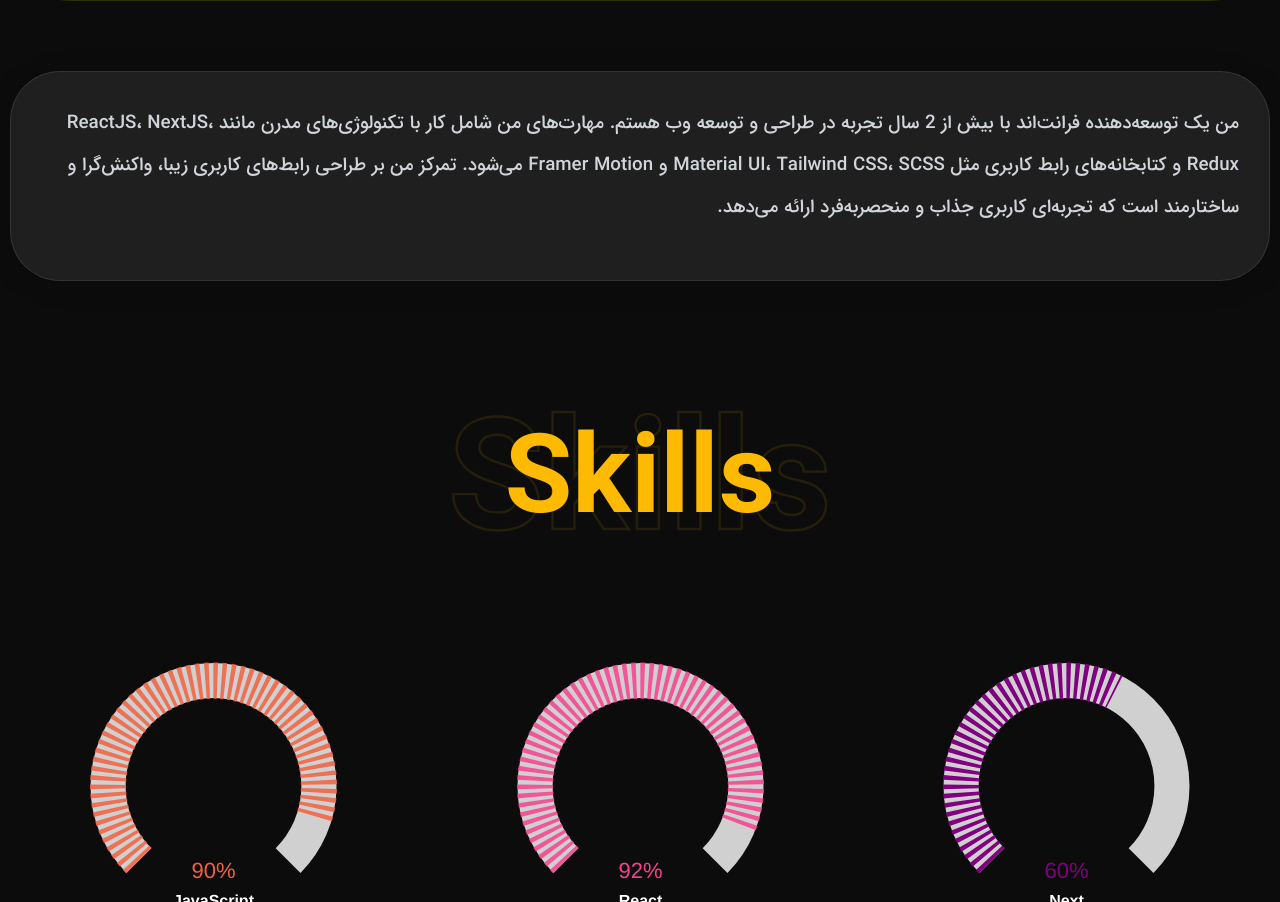
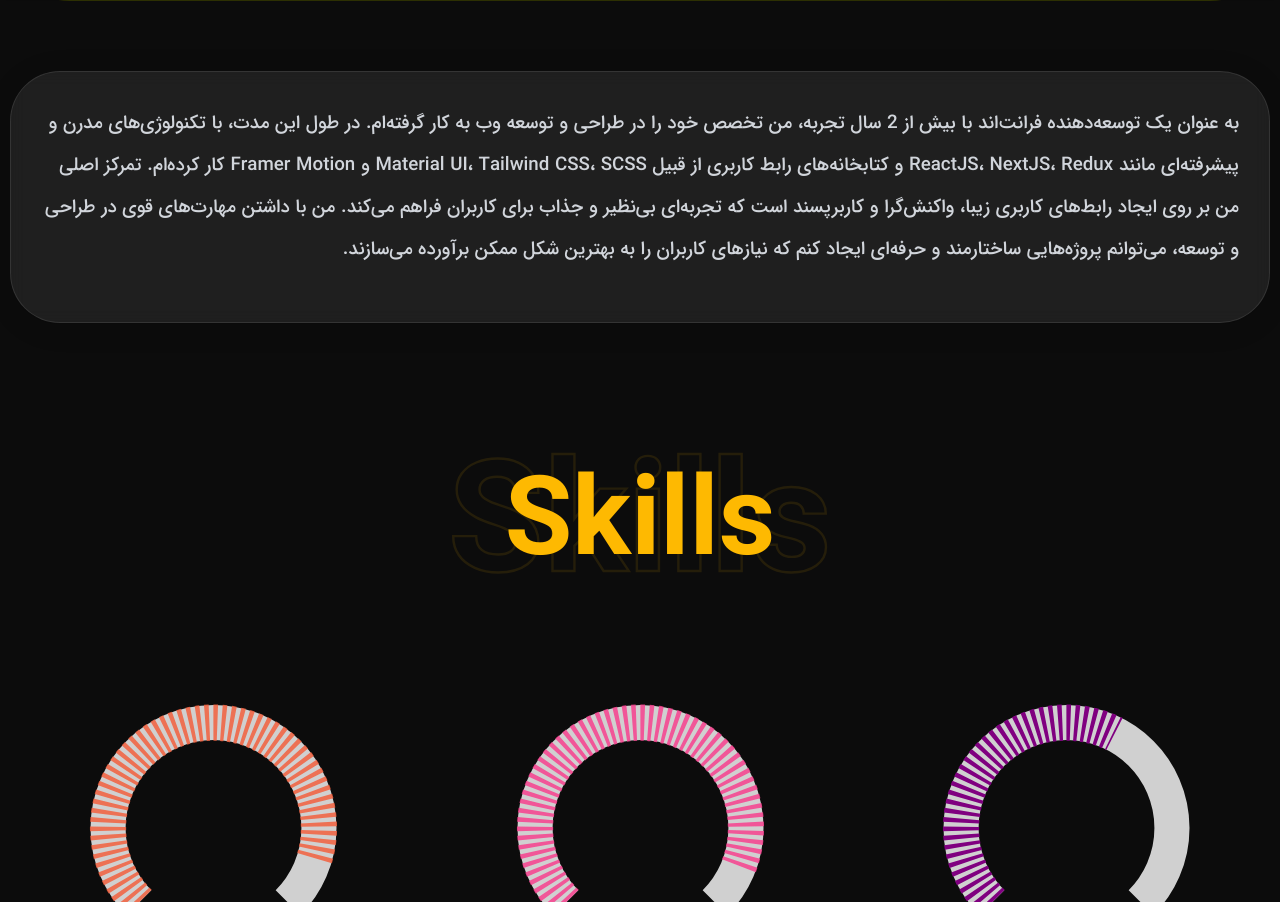
Before and after one commit to Fer-Feri/myPortfolio, a React (Vite) app: page / in a window 1280 px wide. Shown: the part 2123-3025 px from the top of the page. Built offline with nearby package versions, Linux system fonts and the light colour scheme.

Commit message:
edit about me text

```diff
--- a/src/components/AboutMe.jsx
+++ b/src/components/AboutMe.jsx
@@ -240,12 +240,15 @@ const AboutMe = () => {
             transition={{ duration: 1 }}
             viewport={{ once: true }}
           >
-            من یک توسعه‌دهنده فرانت‌اند با بیش از 2 سال تجربه در طراحی و توسعه
-            وب هستم. مهارت‌های من شامل کار با تکنولوژی‌های مدرن مانند ReactJS،
-            NextJS، Redux و کتابخانه‌های رابط کاربری مثل Material UI، Tailwind
-            CSS، SCSS و Framer Motion می‌شود. تمرکز من بر طراحی رابط‌های کاربری
-            زیبا، واکنش‌گرا و ساختارمند است که تجربه‌ای کاربری جذاب و
-            منحصربه‌فرد ارائه می‌دهد.
+            به عنوان یک توسعه‌دهنده فرانت‌اند با بیش از 2 سال تجربه، من تخصص خود
+            را در طراحی و توسعه وب به کار گرفته‌ام. در طول این مدت، با
+            تکنولوژی‌های مدرن و پیشرفته‌ای مانند ReactJS، NextJS، Redux و
+            کتابخانه‌های رابط کاربری از قبیل Material UI، Tailwind CSS، SCSS و
+            Framer Motion کار کرده‌ام. تمرکز اصلی من بر روی ایجاد رابط‌های
+            کاربری زیبا، واکنش‌گرا و کاربرپسند است که تجربه‌ای بی‌نظیر و جذاب
+            برای کاربران فراهم می‌کند. من با داشتن مهارت‌های قوی در طراحی و
+            توسعه، می‌توانم پروژه‌هایی ساختارمند و حرفه‌ای ایجاد کنم که نیازهای
+            کاربران را به بهترین شکل ممکن برآورده می‌سازند.
           </motion.p>
         </motion.div>
         <div></div>
```
Also changed, not shown: 1 other file (tests, documents, lock files or other folders).
